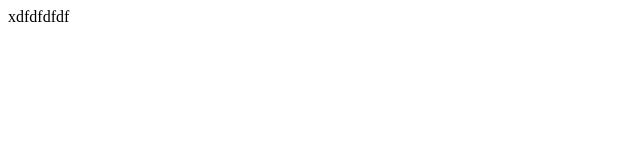
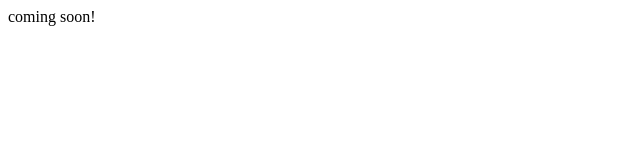
Before and after one commit to fruitsslot/fruitsslot.github.io, a plain HTML site: page index.html in a window 1280 px wide. Shown: the full height of the page, 0-640 px from the left. Drawn offline with Linux system fonts and the light colour scheme.

Commit message:
Update index.html

```diff
--- a/index.html
+++ b/index.html
@@ -5,6 +5,6 @@
 <title>Untitled Document</title>
 </head>
 
-<body>xdfdfdfdf
+<body>coming soon!
 </body>
 </html>
```
